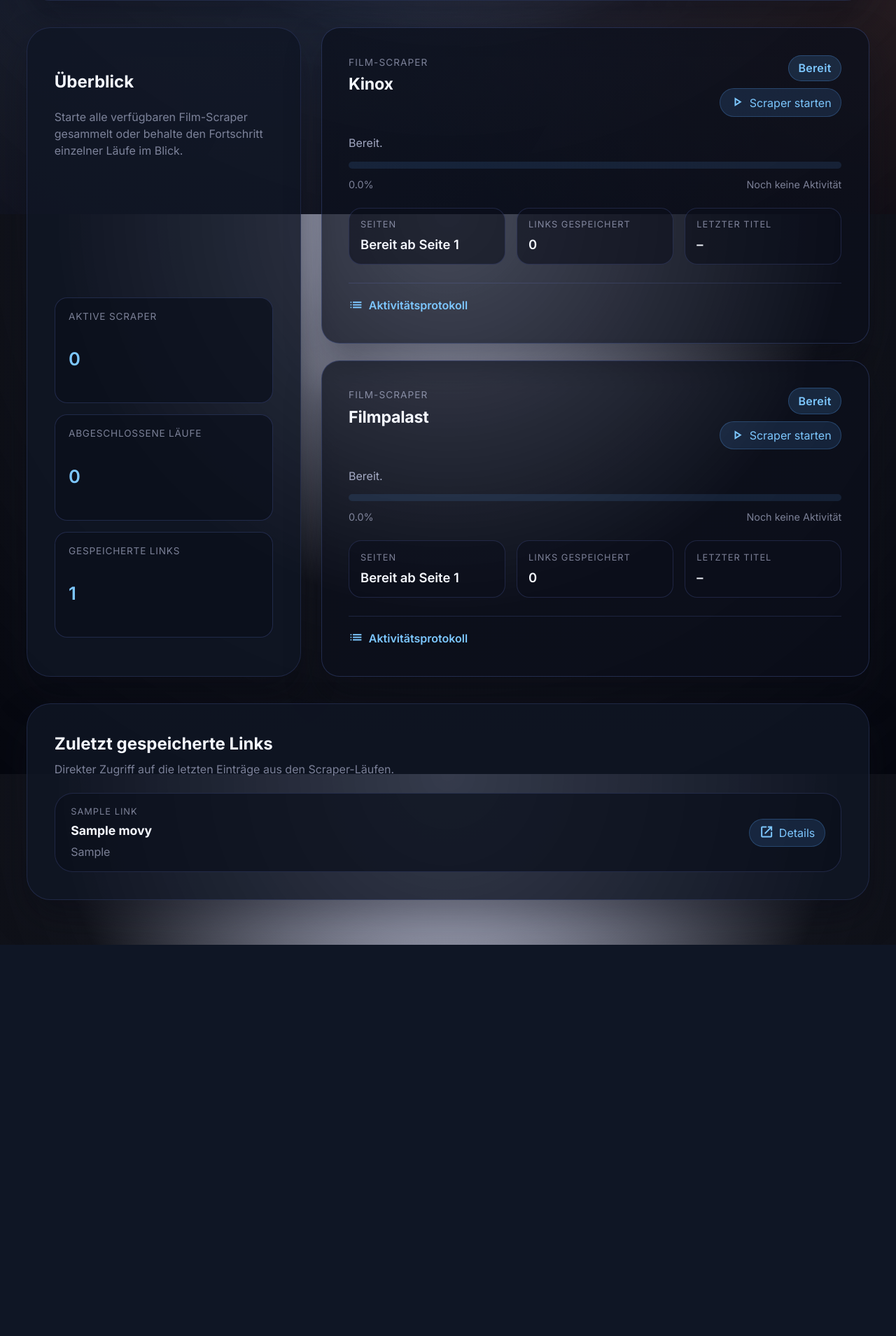
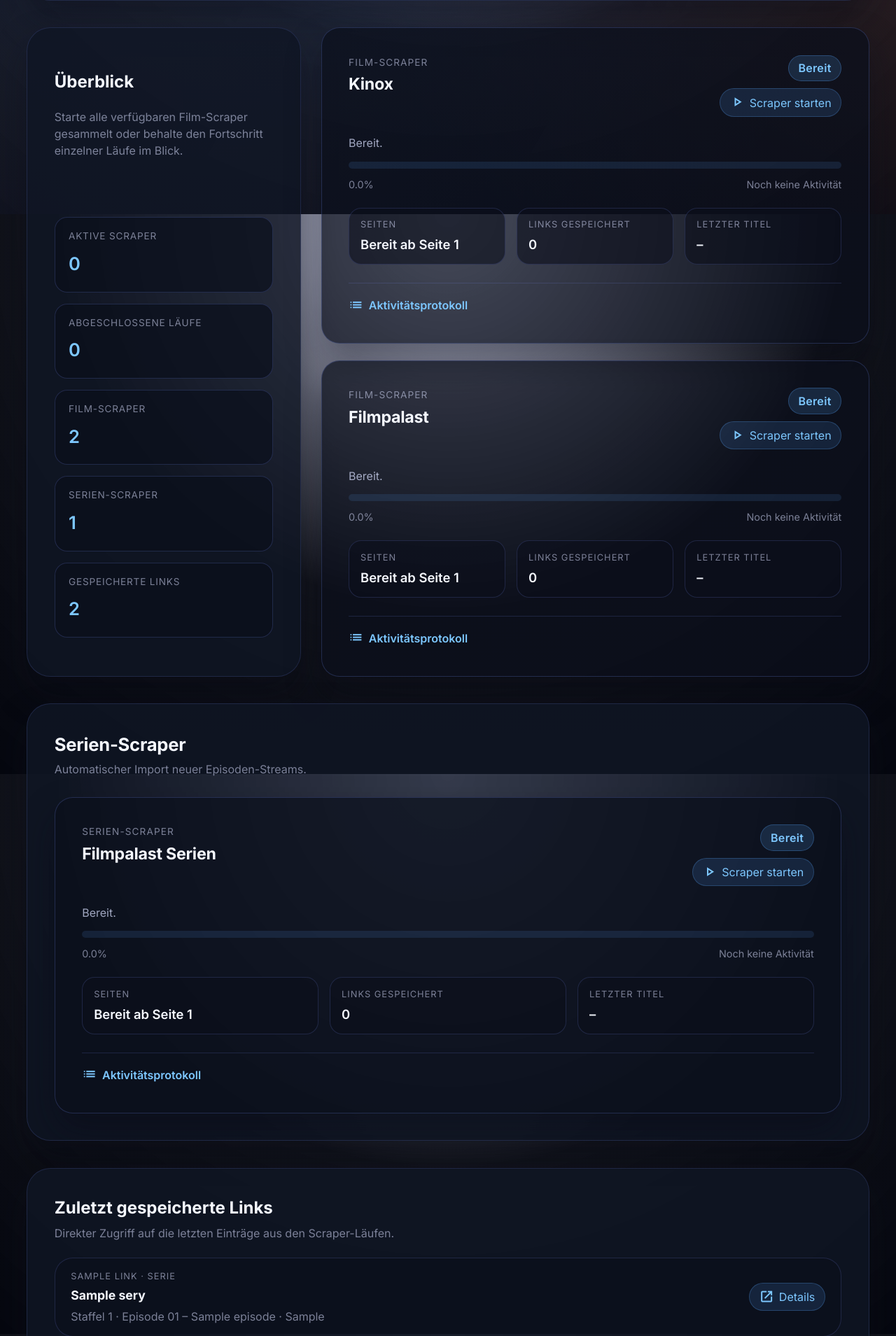
Before and after one commit to TimeLance89/Medusa2025, a Flask app: page /scraper in a window 1280 px wide. Shown: the part 494-2403 px from the top of the page at 70% size. Before the commit the page ends 1844 px from the top, so only its background shows below. Run offline with Flask 3, Linux system fonts and the light colour scheme; tables that the repository leaves empty hold one stand-in row (values such as "Sample post").

Commit message:
Support series scraping in dashboard

```diff
--- a/app.py
+++ b/app.py
@@ -2559,6 +2559,94 @@
     return results
 
 
+def fetch_recent_scraper_entries(limit: int = 25) -> list[dict[str, object]]:
+    """Return a combined list of recently stored movie and series links."""
+
+    movie_links = (
+        StreamingLink.query.options(selectinload(StreamingLink.movie))
+        .order_by(StreamingLink.id.desc())
+        .limit(limit)
+        .all()
+    )
+    episode_links = (
+        EpisodeStreamingLink.query.options(
+            selectinload(EpisodeStreamingLink.episode)
+            .selectinload(SeriesEpisode.season)
+            .selectinload(SeriesSeason.series)
+        )
+        .order_by(EpisodeStreamingLink.id.desc())
+        .limit(limit)
+        .all()
+    )
+    return _combine_scraper_entries(movie_links, episode_links, limit)
+
+
+def _combine_scraper_entries(
+    movie_links: list[StreamingLink],
+    episode_links: list[EpisodeStreamingLink],
+    limit: int,
+) -> list[dict[str, object]]:
+    entries: list[dict[str, object]] = []
+
+    for link in movie_links:
+        movie = link.movie
+        if not movie:
+            continue
+        entries.append(
+            {
+                "id": link.id,
+                "content_type": "movie",
+                "link": link,
+                "movie": movie,
+                "series": None,
+                "season": None,
+                "episode": None,
+                "movie_id": movie.id,
+                "series_id": None,
+                "season_number": None,
+                "episode_number": None,
+                "source_name": link.source_name,
+                "mirror_info": link.mirror_info,
+                "sort_key": (link.id or 0, 0),
+            }
+        )
+
+    for link in episode_links:
+        episode = link.episode
+        if not episode:
+            continue
+        season = episode.season
+        if not season:
+            continue
+        series = season.series
+        if not series:
+            continue
+        entries.append(
+            {
+                "id": link.id,
+                "content_type": "series",
+                "link": link,
+                "movie": None,
+                "series": series,
+                "season": season,
+                "episode": episode,
+                "movie_id": None,
+                "series_id": series.id,
+                "season_number": season.season_number,
+                "episode_number": episode.episode_number,
+                "episode_title": episode.name,
+                "source_name": link.source_name,
+                "mirror_info": link.mirror_info,
+                "sort_key": (link.id or 0, 1),
+            }
+        )
+
+    entries.sort(key=lambda entry: entry["sort_key"], reverse=True)
+    if limit:
+        entries = entries[:limit]
+    return entries
+
+
 def build_library_context() -> dict:
     valid_filter = movie_has_valid_streaming_link()
     base_movie_query = Movie.query.options(selectinload(Movie.genres)).filter(valid_filter)
@@ -2621,7 +2709,25 @@
     if recent_series:
         series_sections.append({"title": "Neu hinzugefügt", "items": recent_series})
 
-    scraped = StreamingLink.query.order_by(StreamingLink.id.desc()).limit(25).all()
+    scraped_movies = (
+        StreamingLink.query.options(selectinload(StreamingLink.movie))
+        .order_by(StreamingLink.id.desc())
+        .limit(25)
+        .all()
+    )
+    scraped_episode_links = (
+        EpisodeStreamingLink.query.options(
+            selectinload(EpisodeStreamingLink.episode)
+            .selectinload(SeriesEpisode.season)
+            .selectinload(SeriesSeason.series)
+        )
+        .order_by(EpisodeStreamingLink.id.desc())
+        .limit(25)
+        .all()
+    )
+    scraper_recent_entries = _combine_scraper_entries(
+        scraped_movies, scraped_episode_links, limit=25
+    )
 
     hero_movies: List[Movie] = []
 
@@ -2667,7 +2773,9 @@
         "categories": categories,
         "film_sections": film_sections,
         "series_sections": series_sections,
-        "scraped": scraped,
+        "scraped": scraped_movies,
+        "scraped_series": scraped_episode_links,
+        "scraper_recent_entries": scraper_recent_entries,
         "hero_movies": hero_movies,
         "now_playing_movies": now_playing_movies,
         "movie_library_stats": movie_library_stats,
@@ -2819,10 +2927,16 @@
     context = build_library_context()
     providers = SCRAPER_MANAGER.available_providers()
     context["scraper_providers"] = providers
+    categorized_providers = [
+        (provider, set(_get_scraper_categories(provider))) for provider in providers
+    ]
     context["movie_scraper_providers"] = [
+        provider for provider, categories in categorized_providers if "movies" in categories
+    ]
+    context["series_scraper_providers"] = [
         provider
-        for provider in providers
-        if "movies" in _get_scraper_categories(provider)
+        for provider, categories in categorized_providers
+        if "series" in categories and "movies" not in categories
     ]
     context["scraper_statuses"] = get_scraper_status()
     context["scraper_settings"] = {
@@ -2832,6 +2946,11 @@
         }
         for provider in providers
     }
+    recent_entries = context.get("scraper_recent_entries")
+    if recent_entries is None:
+        recent_entries = fetch_recent_scraper_entries()
+    context["scraper_recent_entries"] = recent_entries
+    context["scraper_recent_total"] = len(recent_entries)
     return render_template(
         "scraper.html",
         active_page="scraper",
--- a/scrapers/providers/filmpalast.py
+++ b/scrapers/providers/filmpalast.py
@@ -144,6 +144,7 @@
                     "series_title": episode_meta["series_title"],
                     "season": episode_meta["season"],
                     "episode": episode_meta["episode"],
+                    "episode_title": episode_meta.get("title"),
                 }
                 result = ScraperResult(
                     title=episode_meta["title"],
--- a/templates/scraper.html
+++ b/templates/scraper.html
@@ -139,8 +139,9 @@
     </section>
 {% endmacro %}
 
+{% set all_providers = scraper_providers if scraper_providers else movie_scraper_providers + series_scraper_providers %}
 {% set summary = namespace(running=0, completed=0) %}
-{% for provider in movie_scraper_providers %}
+{% for provider in all_providers %}
     {% set status = scraper_statuses.get(provider.name, {}) %}
     {% if status.get('running') %}
         {% set summary.running = summary.running + 1 %}
@@ -149,8 +150,12 @@
     {% endif %}
 {% endfor %}
 
-{% set total_links = scraped|length %}
-{% set total_providers = movie_scraper_providers|length %}
+{% set recent_entries = scraper_recent_entries or [] %}
+{% set total_links_value = scraper_recent_total|default(None) %}
+{% set total_links = total_links_value if total_links_value is not none else recent_entries|length %}
+{% set total_providers = all_providers|length %}
+{% set total_movie_providers = movie_scraper_providers|length %}
+{% set total_series_providers = series_scraper_providers|length %}
 
 <section class="surface page-header page-header--split">
     <div class="page-header__content">
@@ -158,6 +163,10 @@
         <p class="section-subtitle">Kompakter Überblick über alle Scraper-Läufe und zuletzt importierte Links.</p>
         <div class="page-header__stats">
             <span><strong>{{ total_providers }}</strong> aktive Anbieter</span>
+            <span><strong>{{ total_movie_providers }}</strong> Film-Scraper</span>
+            {% if total_series_providers %}
+            <span><strong>{{ total_series_providers }}</strong> Serien-Scraper</span>
+            {% endif %}
             <span><strong>{{ total_links }}</strong> gespeicherte Links</span>
         </div>
     </div>
@@ -190,6 +199,14 @@
                 <dd>{{ summary.completed }}</dd>
             </div>
             <div>
+                <dt>Film-Scraper</dt>
+                <dd>{{ total_movie_providers }}</dd>
+            </div>
+            <div>
+                <dt>Serien-Scraper</dt>
+                <dd>{{ total_series_providers }}</dd>
+            </div>
+            <div>
                 <dt>Gespeicherte Links</dt>
                 <dd>{{ total_links }}</dd>
             </div>
@@ -209,6 +226,24 @@
     </div>
 </section>
 
+{% if series_scraper_providers %}
+<section class="surface scraper-group">
+    <header class="section-head">
+        <div>
+            <h2>Serien-Scraper</h2>
+            <p class="section-subtitle">Automatischer Import neuer Episoden-Streams.</p>
+        </div>
+    </header>
+    <div class="scraper-panels">
+        {% for provider in series_scraper_providers %}
+            {% set status = scraper_statuses.get(provider.name, {}) %}
+            {% set settings = scraper_settings.get(provider.name, {}) %}
+            {{ render_scraper_panel(provider, status, settings, provider.name, 'Serien-Scraper', 'series') }}
+        {% endfor %}
+    </div>
+</section>
+{% endif %}
+
 <section class="surface scraper-results">
     <header class="scraper-results__header">
         <div>
@@ -217,16 +252,79 @@
         </div>
     </header>
 
-    {% if scraped %}
+    {% if recent_entries %}
     <ul class="scraper-results__list">
-        {% for link in scraped %}
-            <li class="scraper-result" data-movie-id="{{ link.movie.id }}" role="button" tabindex="0">
+        {% for entry in recent_entries %}
+            {% set is_series = entry.content_type == 'series' %}
+            {% set movie = entry.movie %}
+            {% set series = entry.series %}
+            {% set season_number = entry.season_number %}
+            {% set episode_number = entry.episode_number %}
+            {% set subtitle = '' %}
+            {% if is_series %}
+                {% if season_number is not none and episode_number is not none %}
+                    {% set subtitle = 'Staffel ' ~ season_number ~ ' · Episode ' ~ '%02d' % episode_number %}
+                {% elif season_number is not none %}
+                    {% set subtitle = 'Staffel ' ~ season_number %}
+                {% endif %}
+                {% if entry.episode_title %}
+                    {% if subtitle %}
+                        {% set subtitle = subtitle ~ ' – ' ~ entry.episode_title %}
+                    {% else %}
+                        {% set subtitle = entry.episode_title %}
+                    {% endif %}
+                {% endif %}
+                {% if entry.mirror_info %}
+                    {% if subtitle %}
+                        {% set subtitle = subtitle ~ ' · ' ~ entry.mirror_info %}
+                    {% else %}
+                        {% set subtitle = entry.mirror_info %}
+                    {% endif %}
+                {% endif %}
+            {% else %}
+                {% if entry.mirror_info %}
+                    {% set subtitle = entry.mirror_info %}
+                {% else %}
+                    {% set subtitle = 'Mirror' %}
+                {% endif %}
+            {% endif %}
+            <li
+                class="scraper-result"
+                role="button"
+                tabindex="0"
+                data-content-type="{{ entry.content_type }}"
+                {% if is_series and series %}
+                    data-series-id="{{ series.id }}"
+                {% elif movie %}
+                    data-movie-id="{{ movie.id }}"
+                {% endif %}
+            >
                 <div class="scraper-result__meta">
-                    <span class="scraper-result__source">{{ link.source_name }}</span>
-                    <h4>{{ link.movie.title }}</h4>
-                    <p>{{ link.mirror_info or 'Mirror' }}</p>
+                    <span class="scraper-result__source">
+                        {{ entry.source_name }} · {{ 'Serie' if is_series else 'Film' }}
+                    </span>
+                    <h4>
+                        {% if is_series and series %}
+                            {{ series.name }}
+                        {% elif movie %}
+                            {{ movie.title }}
+                        {% else %}
+                            Unbekannter Titel
+                        {% endif %}
+                    </h4>
+                    {% if subtitle %}
+                        <p>{{ subtitle }}</p>
+                    {% endif %}
                 </div>
-                <button type="button" class="chip view-detail" data-movie-id="{{ link.movie.id }}">
+                <button
+                    type="button"
+                    class="chip view-detail"
+                    {% if is_series and series %}
+                        data-series-id="{{ series.id }}"
+                    {% elif movie %}
+                        data-movie-id="{{ movie.id }}"
+                    {% endif %}
+                >
                     <span class="material-symbols-outlined" aria-hidden="true">open_in_new</span>
                     <span>Details</span>
                 </button>
--- a/templates/start.html
+++ b/templates/start.html
@@ -167,11 +167,12 @@
 </section>
 {% endif %}
 
+{% set total_scraped_links = (scraped|length) + (scraped_series|length if scraped_series is defined else 0) %}
 {% set library_stats = [
     {'icon': 'collections_bookmark', 'label': 'Bibliothekstitel', 'value': total_movies, 'detail': 'Alle verfügbaren Filme & Serien in Medusa'},
     {'icon': 'auto_awesome', 'label': 'Beliebte Favoriten', 'value': popular_movies|length, 'detail': 'Top bewertete Inhalte aus deiner Sammlung'},
     {'icon': 'new_releases', 'label': 'Neu hinzugefügt', 'value': recent_movies|length, 'detail': 'Frisch synchronisierte Filme der letzten Zeit'},
-    {'icon': 'link', 'label': 'Streaming-Links aktiv', 'value': scraped|length, 'detail': 'Direkte Quellen aus deinen Scraper-Integrationen'}
+    {'icon': 'link', 'label': 'Streaming-Links aktiv', 'value': total_scraped_links, 'detail': 'Direkte Quellen aus deinen Scraper-Integrationen'}
 ] %}
 <section class="surface library-overview">
     <header class="section-head">
```
